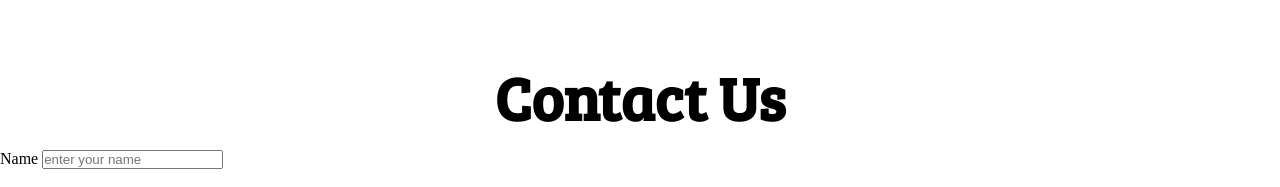
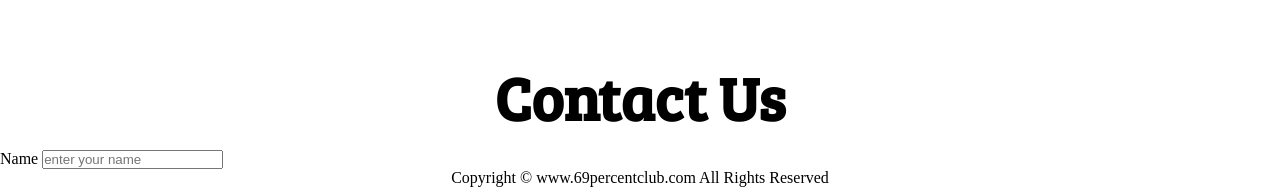
Before and after one commit to CodesShubham/OG-projects, a plain HTML site: page Food Delievery website/index.html in a window 1280 px wide. Shown: the part 1734-1921 px from the top of the page. Drawn offline with Linux system fonts and the light colour scheme; a web font is replaced by a local one.

Commit message:
footer html

```diff
--- a/Food Delievery website/index.html
+++ b/Food Delievery website/index.html
@@ -90,6 +90,12 @@
         </div>
     </section>
 
+    <footer>
+        <div class="center">
+            Copyright &copy; www.69percentclub.com All Rights Reserved
+        </div>
+    </footer>
+
 </body>
 
 </html>
```
